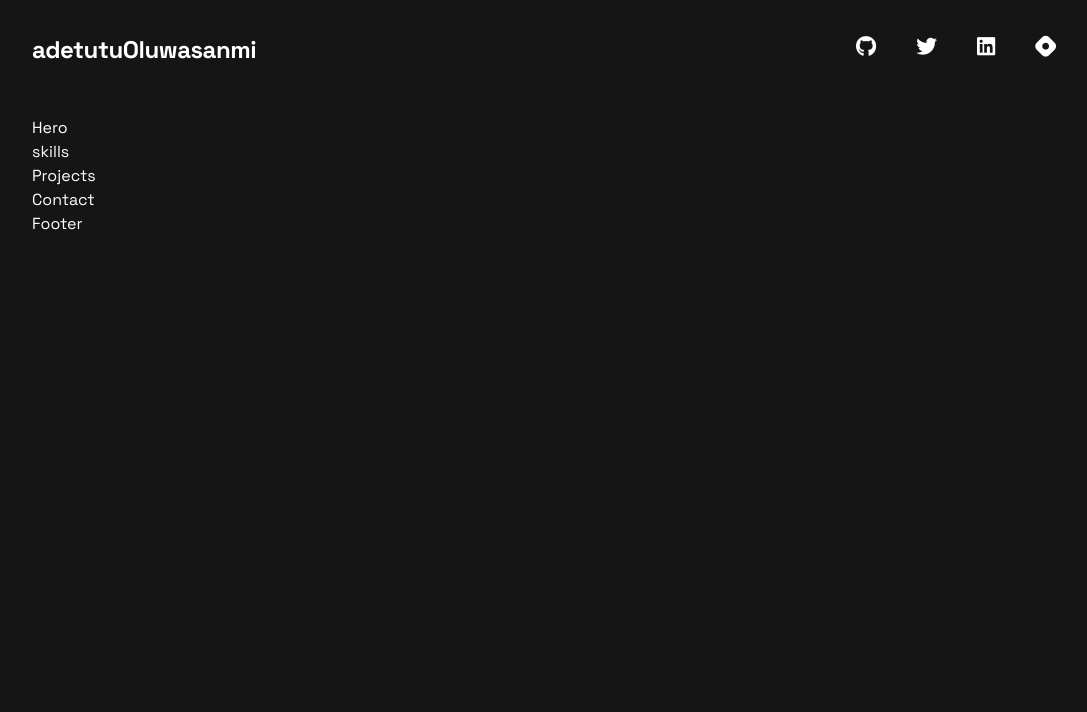
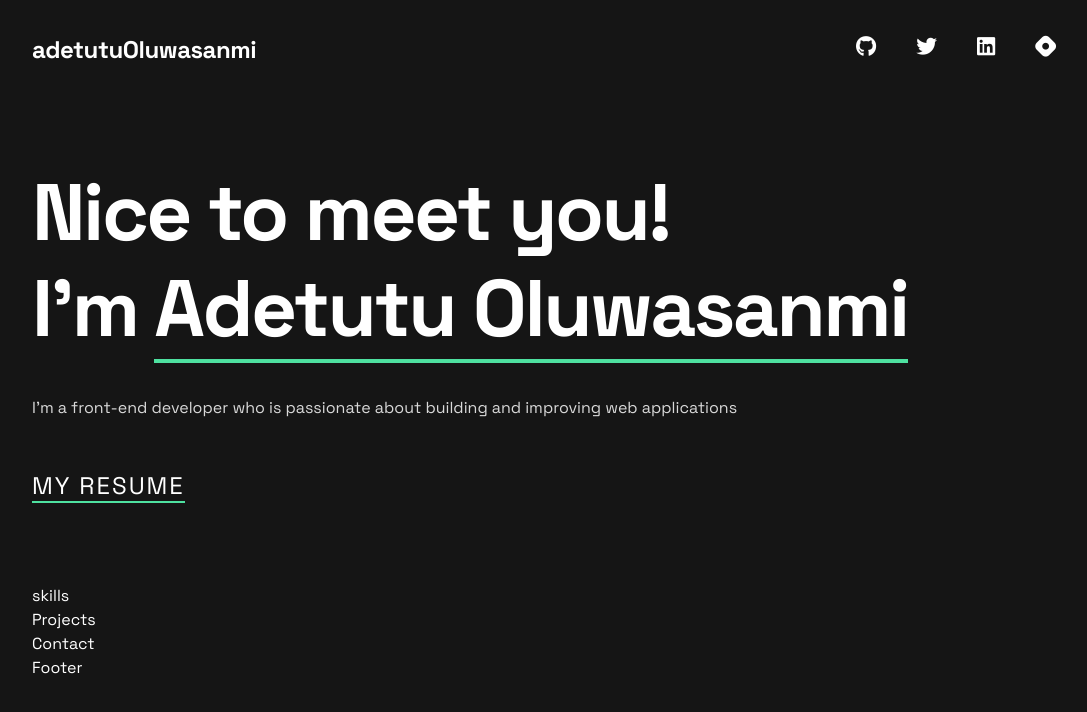
Before and after one commit to adetutudeborah/adetutu-oluwasanmi-portfolio-website, a React (Vite) app: page / in a window 1280 px wide. Shown: the top 712 px of the page, without its empty margins (96-1183 px from the left). Built offline with nearby package versions, Linux system fonts and the light colour scheme.

Commit message:
added hero section

```diff
--- a/src/Components/Hero/Hero.css
+++ b/src/Components/Hero/Hero.css
@@ -0,0 +1,31 @@
+.herocontainer{
+    margin: 5rem 0;
+}
+
+.herointro{
+    font-weight: 700;
+    font-size: 5rem;
+    letter-spacing: -2.5px;
+}
+
+.heroname{
+    border-bottom: 4px solid var(--green-color);
+}
+
+.herodescription{
+   color: var(--light-grey);
+   font-size: 1rem;
+   padding: 2rem 0;
+}
+
+.myresume{
+   text-transform: uppercase;
+   font-size: 1.5rem;
+   letter-spacing: 2px;
+   border-bottom: 2px solid var(--green-color);
+}
+
+.myresume:hover{
+    color: var(--green-color);
+    cursor: pointer;
+}
--- a/src/Components/Hero/Hero.jsx
+++ b/src/Components/Hero/Hero.jsx
@@ -4,7 +4,15 @@ import './Hero.css';
 function Hero() {
     return(
      <div className='herocontainer'>
-        Hero
+
+         <div className='heroheader'>
+            <h1 className='herointro'>Nice to meet you! <br /> I’m <span className='heroname'>Adetutu Oluwasanmi</span></h1>
+            <p className='herodescription'> I'm a front-end developer who is passionate about building and improving web applications</p>
+         </div>
+
+         <div>
+            <a href="https://drive.google.com/file/d/1aVnOInwvvaX6NcImkzYhlzRSg094gZqY/view?usp=sharing" target='_blank' className='myresume'>My resume</a>
+         </div>
     </div>
     )
 }
```
